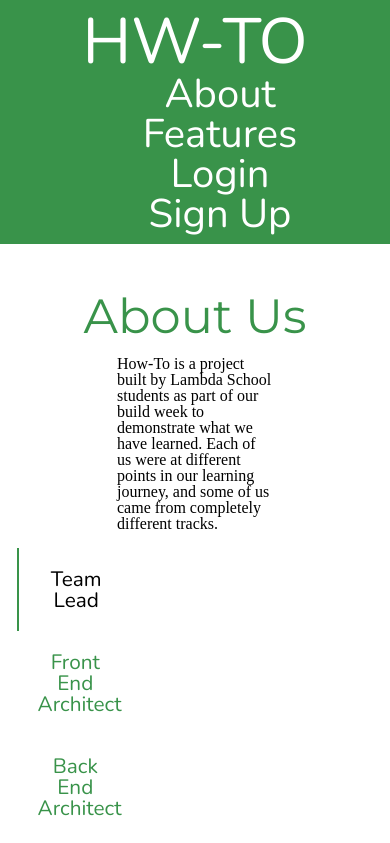
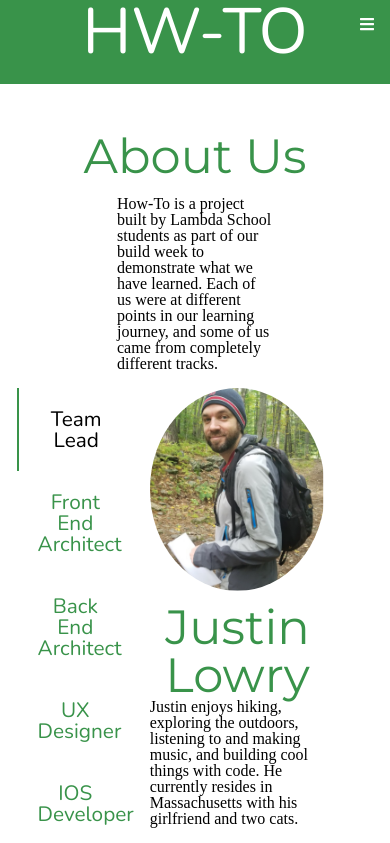
Before and after one commit to bw-how-to/how-to-UI-MM, a plain HTML site: page about.html in a window 390 px wide. Shown: the top 843 px of the page. Drawn offline with nearby package versions, Linux system fonts and the light colour scheme; some icons are missing.

Commit message:
Mobile views finalized
All team members added to about page. Hamburger menu functional.

```diff
--- a/about.html
+++ b/about.html
@@ -16,17 +16,23 @@
     integrity="sha256-CSXorXvZcTkaix6Yvo6HppcZGetbYMGWSFlBw8HfCJo="
     crossorigin="anonymous"></script>
     <script src="./js/about.js" defer></script>
+    <script src="./js/toggle.js" defer></script>
     <title>About Us</title>
 </head>
 <body>
     <header>
-        <nav>
-            <h1 class="nav-head">H<i class="fal fa-play"></i>w-To</h1>
-            <a class="nav-links" href="#">About</a>
-            <a class="nav-links" href="#">Features</a>
-            <a class="nav-links" href="http://bw-how-to.netlify.com/login">Login</a>
-            <a class="nav-links" href="http://bw-how-to.netlify.com/register">Sign Up</a>
-        </nav>
+            <a href="index.html"><h1 class="nav-head">H<i class="fal fa-play"></i>w-To</h1></a>
+            <span class="navbar-toggle">
+                <i class="fas fa-bars"></i>
+            </span>
+            <nav class="mobile">
+
+                <a class="nav-links" href="about.html">About</a>
+                <a class="nav-links" href="#">Features</a>
+                <a class="nav-links" href="http://bw-how-to.netlify.com/login">Login</a>
+                <a class="nav-links" href="http://bw-how-to.netlify.com/register">Sign Up</a>
+            </nav>
+        </header>
     </header>
 
     <h1>About Us</h1>
@@ -46,7 +52,7 @@
             <div class="tab-link" data-tab="8">Web UI Developer 3</div>
         </div>
         <div class="tab-items">
-            <div class="tab-item" data-tab="1">
+            <div class="tab-item tab-item-selected" data-tab="1">
                 <div class="tab-item-content">
 
                 </div>
--- a/css/sass/footer.scss
+++ b/css/sass/footer.scss
@@ -1,5 +1,6 @@
 footer {
     width: 96.6%;
+    height: 2em;
     background: #362424;
     color: $nav-color;
     text-align: center;
@@ -7,8 +8,16 @@ footer {
     margin-top: 3em;
 
     @media (max-width: 800px) {
-        width: 100%;
+        width: 93.6%;
         padding: 2em 0;
     }
 
+    @media (max-width: 500px) {
+        width: 100%;
+    }
+
+    @media (max-width: 1200px) {
+        width: 90%;
+    }
+
 }
--- a/css/sass/header.scss
+++ b/css/sass/header.scss
@@ -1,21 +1,54 @@
 header {
+    background: $accent-color;
     width: 100%;
-    nav {
-        background: $accent-color;
     display: flex;
-        justify-content: space-around;
-        padding: 10px;
-        align-items: center;
+    flex-direction: row;
+
+    a {
+        text-decoration: none;
+    }
 
     @media (max-width: 800px) {
+        display: flex;
         flex-flow: column;
+        white-space: nowrap;
     }
 
     @media (max-width: 500px) {
+        display: flex;
         flex-flow: column;
+        white-space: nowrap;
+    }
+
+    span {
+        display: none;
+
+        &.navbar-toggle {
+            position: absolute;
+            top: 1em;
+            right: 1em;
+            cursor: pointer;
+            color: $nav-color;
+            font-size: 1em;
+
+        @media (max-width: 800px) {
+            display: block;
+
 
         }
+    }
+
+        @media (max-width: 500px) {
+            display: block;
+        }
+            @media (max-width: 1000px) {
+                display: block;
+            }
+
+        }
+
     h1 {
+        order: -1;
         font-family: 'Nunito', sans-serif;
         text-transform: uppercase;
         color: $nav-color;
@@ -28,19 +61,75 @@ header {
             margin: 0 auto;
         }
 
+        @media (max-width: 1000px) {
+            margin: 0 auto;
+        }
+
         @media (max-width: 500px) {
             margin: 0 auto;
         }
+
+
+    }
+    nav {
+            display: flex;
+            padding: 10px;
+            align-items: center;
+
+            @media (max-width: 800px) {
+                display: flex;
+                flex-flow: row;
+
+
+            }
+
+
+            @media (max-width: 1000px) {
+                display: flex;
+                flex-flow: row;
+
+            }
+
+            @media (max-width: 500px) {
+                display: flex;
+                flex-flow: column;
+                margin: 0 auto;
+                text-align: center;
             }
 
             a {
                 font-family: 'Nunito', sans-serif;
                 text-decoration: none;
                 color: $nav-color;
-            display: inline-block;
                 font-size: 40px;
                 margin-left: 50px;
 
+                @media (max-width: 800px) {
+                    display: none;
+
+
+                }
+
+
+                @media (max-width: 1000px) {
+                    display: none;
+
+                }
+
+                @media (max-width: 500px) {
+                    display: none;
+
+
+                }
+
             }
             }
+
         }
+
+.active {
+    display: block;
+    width: 100%;
+
+
+}
--- a/js/about.js
+++ b/js/about.js
@@ -7,12 +7,12 @@ const aboutUs = {
     "FrontEndArchitect": {
         "name": "Josh Timmons",
         "image": "./img/Josh-Timmons.png",
-        "about": "a couple sentences here",
+        "about": "I am an aspiring software developer seeking a career in the software field. I am currently a full time student at Lambda School’s Full Stack Web Development course.",
     },
     "BackEndArchitect": {
         "name": "Tyler Foreman",
         "image": "./img/Tyler-Foreman.png",
-        "about": "a couple sentences here",
+        "about": "My name is Tyler I'm from Charlotte, NC. Some of my hobbies include Hiking, Cooking, Gardening , as well as working on cars and helping renovate houses.",
     },
     "UXDesigner": {
         "name": "Justin Stevens",
@@ -32,7 +32,7 @@ const aboutUs = {
     "UIDev2": {
         "name": "Kevin Sims",
         "image": "./img/Kevin-Sims.png",
-        "about": "a couple sentences here",
+        "about": "I'm Kevin, currently in Lambda Schools full time program. I enjoy playing video games, working out and playing basketball.",
     },
     "UIDev3": {
         "name": "Megan Miller",
--- a/js/tabs.js
+++ b/js/tabs.js
@@ -5,15 +5,19 @@ class TabLink {
       this.data = tabLink.dataset.tab;
       this.itemElement = document.querySelector(`.tab-item[data-tab="${tabLink.dataset.tab}"]`);
       this.tabItem = new TabItem(this.itemElement);
+
       tabLink.addEventListener('click', () => this.select());
     };
 
     select() {
       const links = document.querySelectorAll('.tab-link');
       links.forEach((link) => {
-        link.classList.remove('tab-link-selected');
+        if(link.classList.contains('tab-link-selected')) {
+          link.classList.remove('tab-link-selected');
+        } else {
+          this.tabLink.classList.add('tab-link-selected');
+        }
       });
-      this.tabLink.classList.add('tab-link-selected');
       this.tabItem.select()
     }
   }
@@ -26,10 +30,12 @@ class TabLink {
     select() {
       const items = document.querySelectorAll('.tab-item');
       items.forEach(item => {
-        item.classList.remove('tab-item-selected')
-      })
+        if(item.classList.contains('tab-item-selected')) {
+          item.classList.remove('tab-item-selected');
+        }
+          this.element.classList.add('tab-item-selected');
+      });
 
-      this.element.classList.add('tab-item-selected');
     }
   }
 
--- /dev/null
+++ b/js/toggle.js
@@ -0,0 +1,33 @@
+class Toggle {
+    constructor(menu) {
+        this.menu = menu;
+        this.button = document.querySelector('.navbar-toggle');
+        this.links = document.querySelectorAll('.nav-links');
+
+        this.button.addEventListener('click', () => {
+            this.toggleLinks();
+        });
+
+    }
+        toggleLinks() {
+            this.links.forEach((link) =>
+            {
+            if(link.classList.contains('active')) {
+                link.classList.remove('active');
+            } else {
+                link.classList.add('active')
+                // const header = document.querySelector('header');
+                // const nav = document.querySelector('nav');
+                // header.style.flexFlow = "column";
+                // nav.style.flexFlow = "row";
+                // nav.style.fontSize = "";
+            }
+        });
+
+
+        }
+}
+
+const menu = document.querySelector('.mobile');
+
+new Toggle(menu)
```
Also changed, not shown: index.html (+9 -2 lines), public/styles/footer.css, public/styles/header.css, public/styles/index.css, 1 other file. Lines whose indentation alone changed are shown as unchanged.
